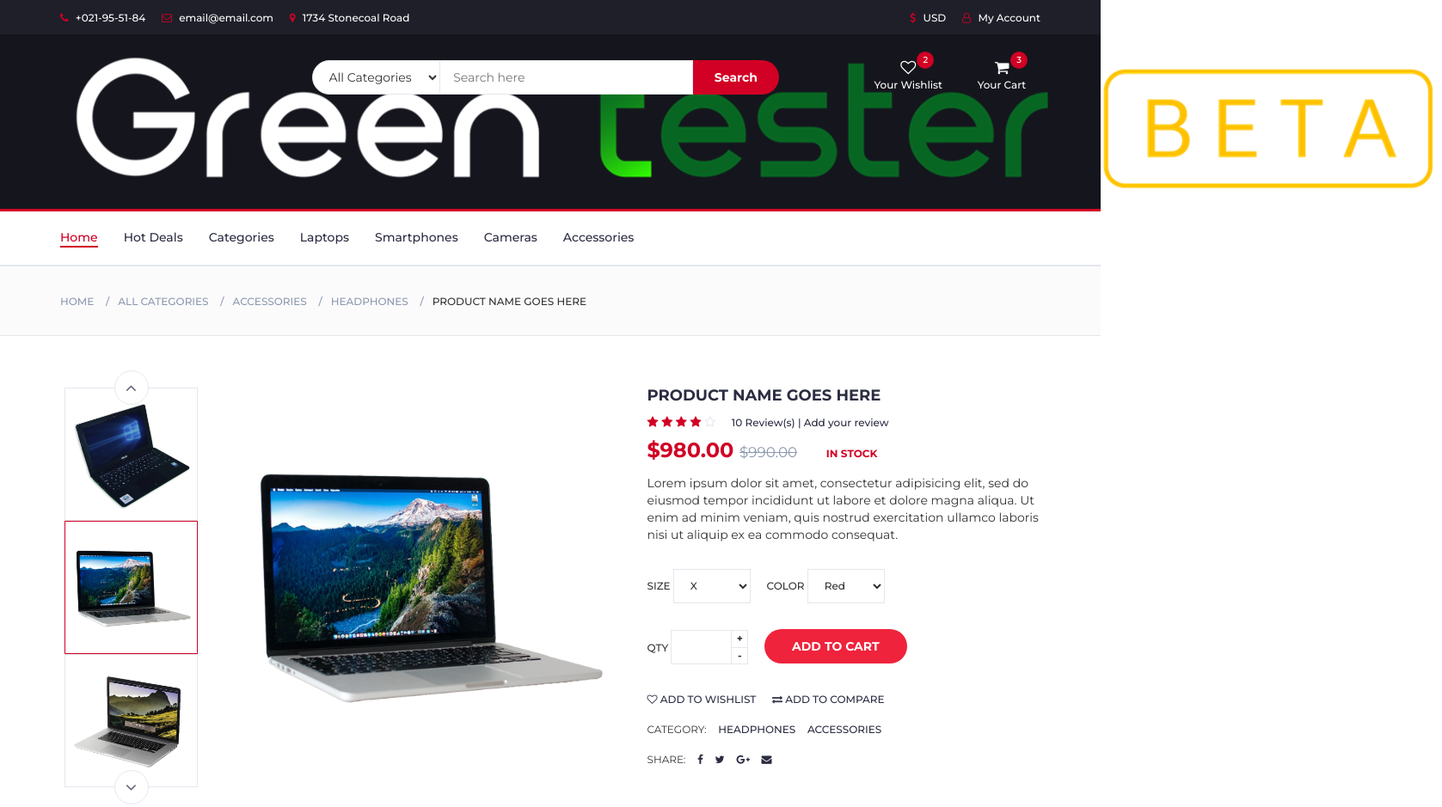
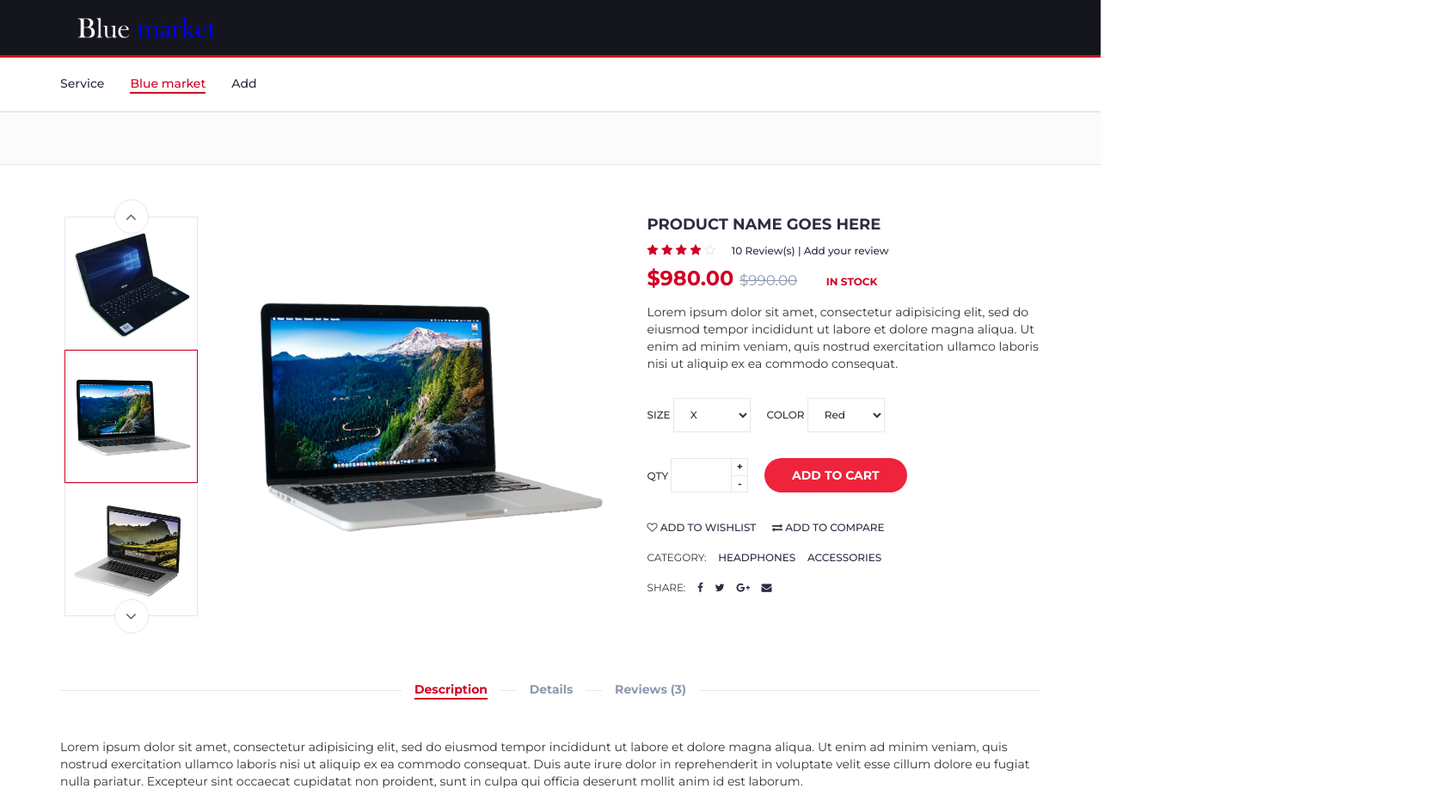
Before and after one commit to Kosy5464/GreenTesterPlus, a plain HTML site: page product.html in a window 1280 px wide. Shown: the top 939 px of the page at 86% size, 1677 px wide, since content can reach past the window. Drawn offline with Linux system fonts and the light colour scheme.

Commit message:
Update product.html

```diff
--- a/product.html
+++ b/product.html
@@ -38,21 +38,7 @@
 	<body>
 		<!-- HEADER -->
 		<header>
-			<!-- TOP HEADER -->
-			<div id="top-header">
-				<div class="container">
-					<ul class="header-links pull-left">
-						<li><a href="#"><i class="fa fa-phone"></i> +021-95-51-84</a></li>
-						<li><a href="#"><i class="fa fa-envelope-o"></i> email@email.com</a></li>
-						<li><a href="#"><i class="fa fa-map-marker"></i> 1734 Stonecoal Road</a></li>
-					</ul>
-					<ul class="header-links pull-right">
-						<li><a href="#"><i class="fa fa-dollar"></i> USD</a></li>
-						<li><a href="#"><i class="fa fa-user-o"></i> My Account</a></li>
-					</ul>
-				</div>
-			</div>
-			<!-- /TOP HEADER -->
+
 
 			<!-- MAIN HEADER -->
 			<div id="header">
@@ -64,83 +50,17 @@
 						<div class="col-md-3">
 							<div class="header-logo">
 								<a href="#" class="logo">
-									<img src="./img/logo.png" alt="">
+									<img src="./img/logo_bluemarket.png" width="200"  alt="">
 								</a>
 							</div>
 						</div>
 						<!-- /LOGO -->
 
-						<!-- SEARCH BAR -->
-						<div class="col-md-6">
-							<div class="header-search">
-								<form>
-									<select class="input-select">
-										<option value="0">All Categories</option>
-										<option value="1">Category 01</option>
-										<option value="1">Category 02</option>
-									</select>
-									<input class="input" placeholder="Search here">
-									<button class="search-btn">Search</button>
-								</form>
-							</div>
-						</div>
-						<!-- /SEARCH BAR -->
 
 						<!-- ACCOUNT -->
 						<div class="col-md-3 clearfix">
 							<div class="header-ctn">
-								<!-- Wishlist -->
-								<div>
-									<a href="#">
-										<i class="fa fa-heart-o"></i>
-										<span>Your Wishlist</span>
-										<div class="qty">2</div>
-									</a>
-								</div>
-								<!-- /Wishlist -->
 
-								<!-- Cart -->
-								<div class="dropdown">
-									<a class="dropdown-toggle" data-toggle="dropdown" aria-expanded="true">
-										<i class="fa fa-shopping-cart"></i>
-										<span>Your Cart</span>
-										<div class="qty">3</div>
-									</a>
-									<div class="cart-dropdown">
-										<div class="cart-list">
-											<div class="product-widget">
-												<div class="product-img">
-													<img src="./img/product01.png" alt="">
-												</div>
-												<div class="product-body">
-													<h3 class="product-name"><a href="#">product name goes here</a></h3>
-													<h4 class="product-price"><span class="qty">1x</span>$980.00</h4>
-												</div>
-												<button class="delete"><i class="fa fa-close"></i></button>
-											</div>
-
-											<div class="product-widget">
-												<div class="product-img">
-													<img src="./img/product02.png" alt="">
-												</div>
-												<div class="product-body">
-													<h3 class="product-name"><a href="#">product name goes here</a></h3>
-													<h4 class="product-price"><span class="qty">3x</span>$980.00</h4>
-												</div>
-												<button class="delete"><i class="fa fa-close"></i></button>
-											</div>
-										</div>
-										<div class="cart-summary">
-											<small>3 Item(s) selected</small>
-											<h5>SUBTOTAL: $2940.00</h5>
-										</div>
-										<div class="cart-btns">
-											<a href="#">View Cart</a>
-											<a href="#">Checkout  <i class="fa fa-arrow-circle-right"></i></a>
-										</div>
-									</div>
-								</div>
-								<!-- /Cart -->
 
 								<!-- Menu Toogle -->
 								<div class="menu-toggle">
@@ -170,13 +90,10 @@
 				<div id="responsive-nav">
 					<!-- NAV -->
 					<ul class="main-nav nav navbar-nav">
-						<li class="active"><a href="#">Home</a></li>
-						<li><a href="#">Hot Deals</a></li>
-						<li><a href="#">Categories</a></li>
-						<li><a href="#">Laptops</a></li>
-						<li><a href="#">Smartphones</a></li>
-						<li><a href="#">Cameras</a></li>
-						<li><a href="#">Accessories</a></li>
+						<li><a href="index.html">Service</a></li>
+						<li class="active"><a href="bluemarket.html">Blue market</a></li>
+						<li><a href="add.html">Add</a></li>
+
 					</ul>
 					<!-- /NAV -->
 				</div>
@@ -191,17 +108,7 @@
 			<!-- container -->
 			<div class="container">
 				<!-- row -->
-				<div class="row">
-					<div class="col-md-12">
-						<ul class="breadcrumb-tree">
-							<li><a href="#">Home</a></li>
-							<li><a href="#">All Categories</a></li>
-							<li><a href="#">Accessories</a></li>
-							<li><a href="#">Headphones</a></li>
-							<li class="active">Product name goes here</li>
-						</ul>
-					</div>
-				</div>
+
 				<!-- /row -->
 			</div>
 			<!-- /container -->
```
